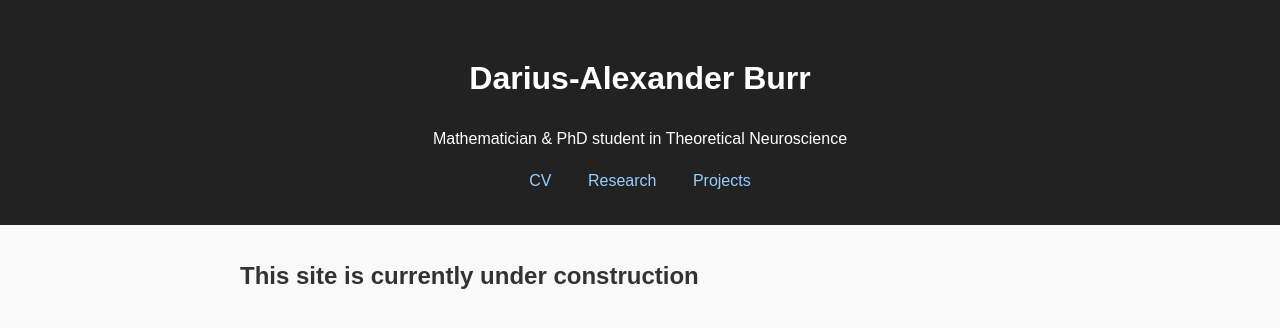
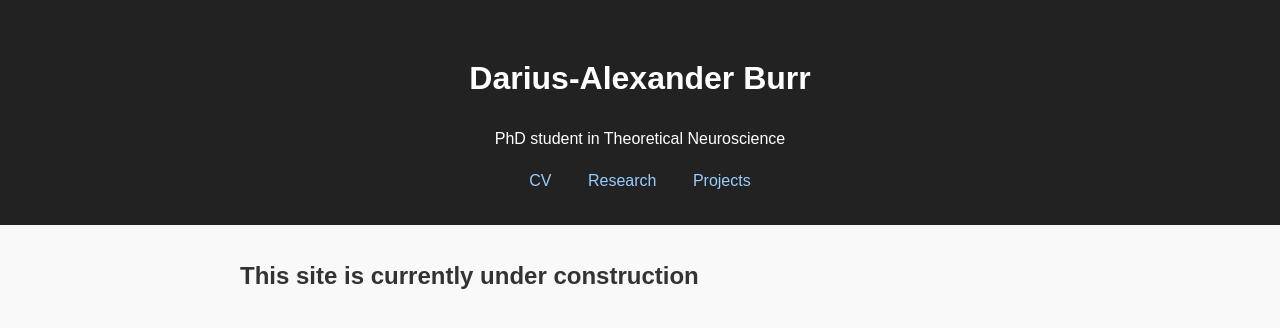
Before and after one commit to DariusBu/da-burr-site, a plain HTML site: page index.html in a window 1280 px wide. Drawn offline with Linux system fonts and the light colour scheme.

Commit message:
change subtitle

```diff
--- a/index.html
+++ b/index.html
@@ -8,7 +8,7 @@
 <body>
   <header>
     <h1>Darius-Alexander Burr</h1>
-    <p>Mathematician & PhD student in Theoretical Neuroscience</p>
+    <p>PhD student in Theoretical Neuroscience</p>
     <nav>
       <a href="cv.html">CV</a>
       <a href="research.html">Research</a>
```
